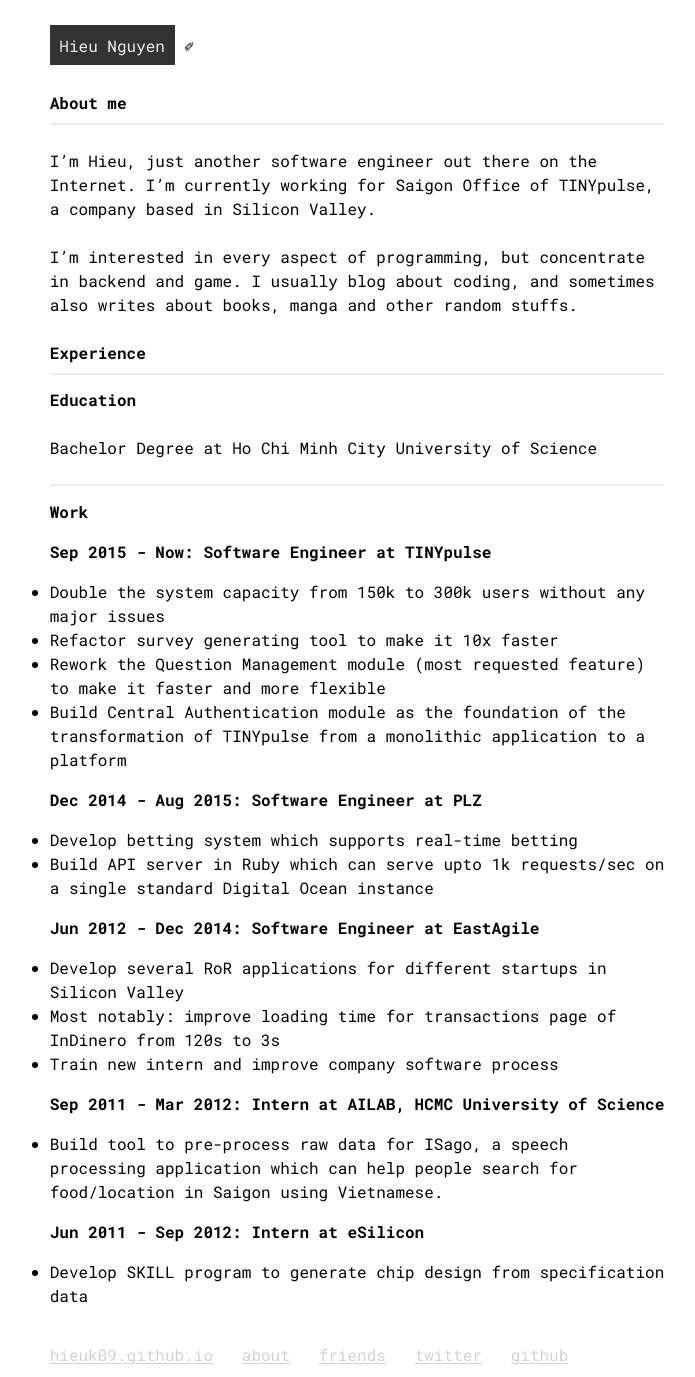
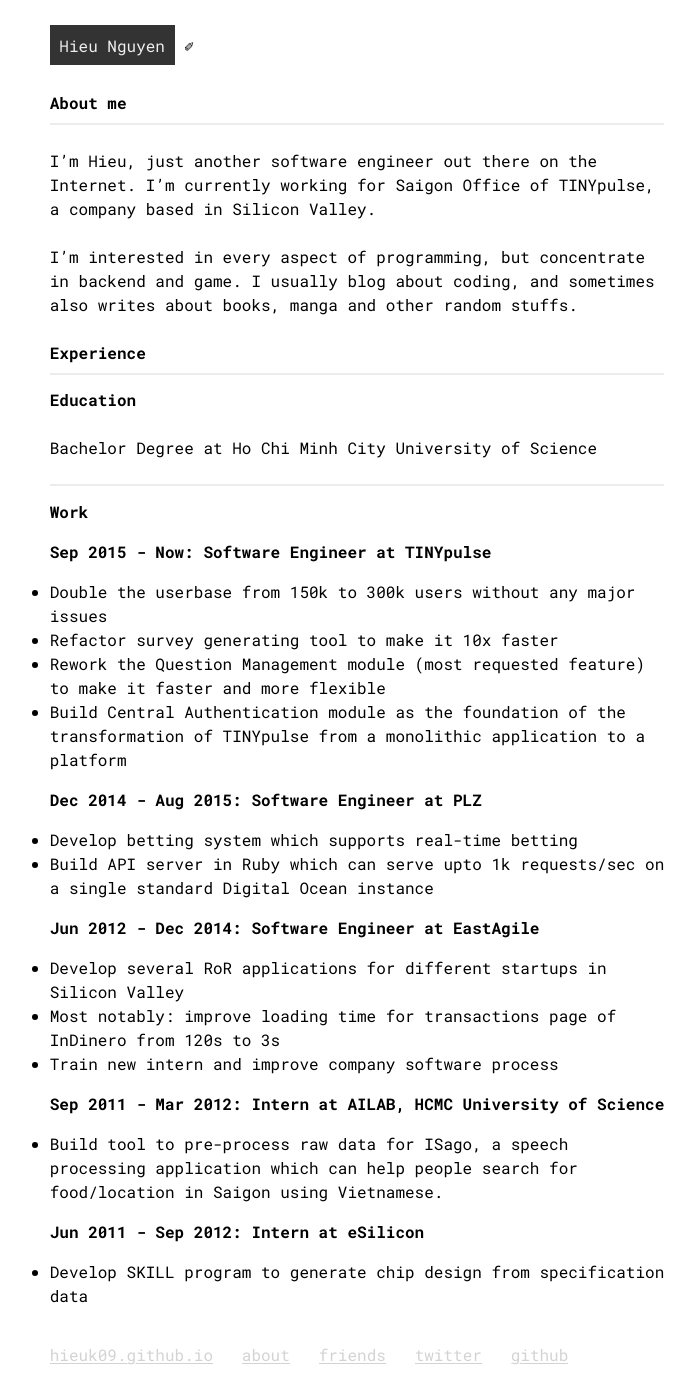
Before and after one commit to hieuk09/hieuk09.github.io, a Jekyll site: the page built from about/index.md, in a window 1280 px wide. Shown: the whole page, without its empty margins (283-978 px from the left). Built offline with Jekyll 4.4.1, drawn with Linux system fonts in a browser that asks for light colours.

Commit message:
[ax] Use more correct word in about section

```diff
--- a/about/index.md
+++ b/about/index.md
@@ -24,7 +24,7 @@
 
 ### Sep 2015 - Now: Software Engineer at TINYpulse
 
-- Double the system capacity from 150k to 300k users without any major issues
+- Double the userbase from 150k to 300k users without any major issues
 - Refactor survey generating tool to make it 10x faster
 - Rework the Question Management module (most requested feature) to make it
 faster and more flexible
```
